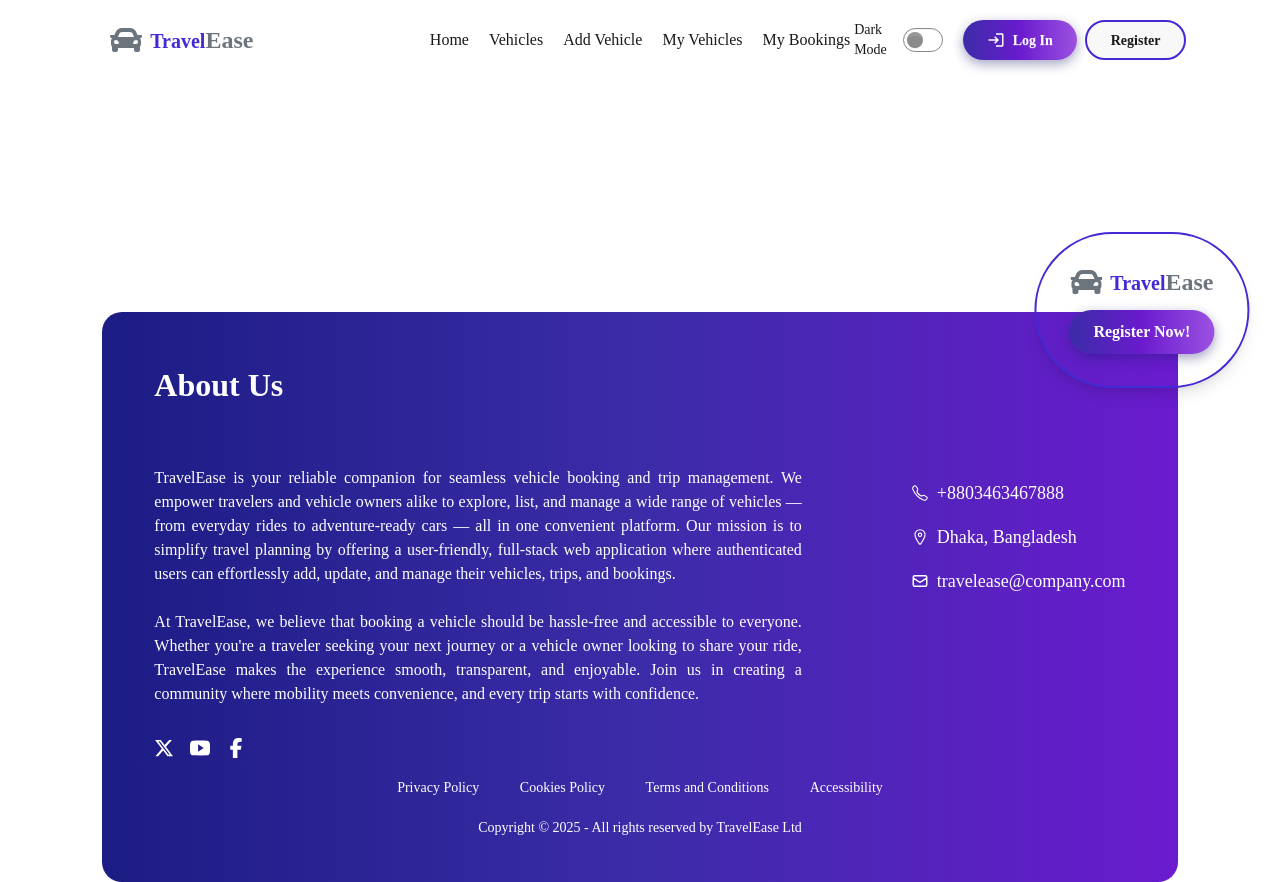
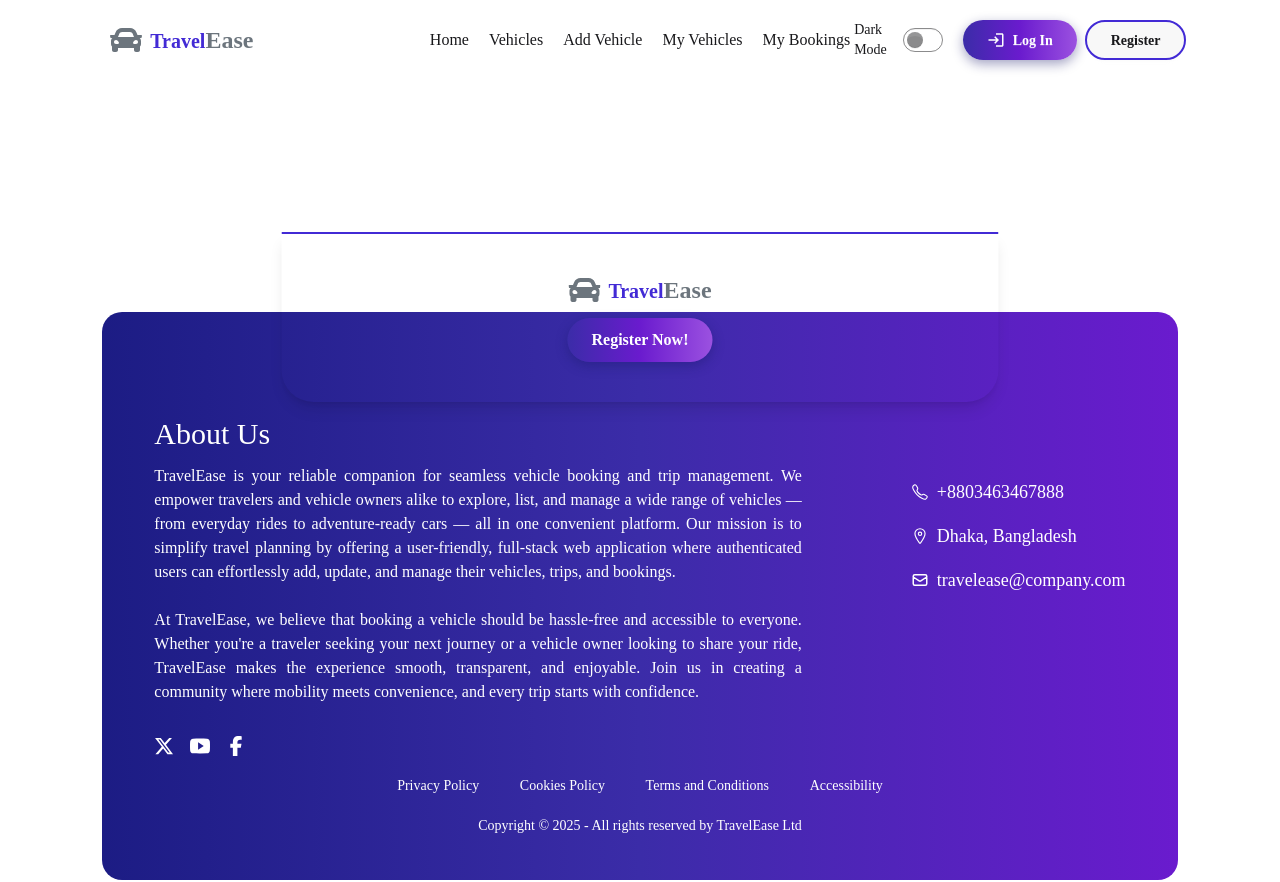
Before and after one commit to SadiaAhmedBushra/b12-a10-TravelEase-client, a React (Vite) app: page /auth in a window 1280 px wide. Built offline with nearby package versions, Linux system fonts and the light colour scheme; no server answers; a web font is replaced by a local one.

Commit message:
commit 10: footer design updates

```diff
--- a/src/components/Footer.jsx
+++ b/src/components/Footer.jsx
@@ -13,7 +13,7 @@ const Footer = () => {
   return (
     <footer className="relative w-11/12 mx-auto mt-60 bg-gradient text-white pt-40 pb-10">
       <div
-        className="flex flex-col items-center gap-3 absolute -right-2/12 w-1/5 bg-opacity-10 rounded-full py-8 shadow-lg border-2 border-primary"
+        className="flex flex-col items-center gap-3 border-2 border-t-primary border-b-0 border-l-0 border-r-0 absolute left-1/2 w-2/3 max-w-4xl  bg-opacity-10 rounded-b-4xl py-10 shadow-lg"
         style={{ top: "-5rem", transform: "translateX(-50%)" }}
       >
         <div className="flex flex-row justify-between items-center gap-2">
@@ -23,6 +23,7 @@ const Footer = () => {
             <span className="font-bold text-[#6C757D] text-2xl">Ease</span>
           </NavLink>
         </div>
+
         <Link to="/auth/register" className="btn-gradient font-bold">
           Register Now!
         </Link>
@@ -31,7 +32,7 @@ const Footer = () => {
       <div className="w-11/12 mx-auto flex flex-col justify-between items-center gap-5">
         <div className="flex flex-col lg:flex-row justify-between items-center gap-6">
           <div className="lg:w-2/3 flex flex-col items-center lg:items-start gap-3">
-            <h1 className="text-3xl">About Us</h1>
+            <h2 className="text-3xl mt-25 md:mt-25">About Us</h2>
             <p className="text-justify">
               TravelEase is your reliable companion for seamless vehicle booking
               and trip management. We empower travelers and vehicle owners alike
@@ -75,7 +76,7 @@ const Footer = () => {
           </nav>
         </div>
 
-        <div className="flex justify-between items-center gap-3 w-1/2 mx-auto text-sm">
+        <div className="flex justify-between items-center gap-3 w-1/2 text-sm">
           <p className="link link-hover">Privacy Policy</p>
           <p className="link link-hover">Cookies Policy</p>
           <p className="link link-hover">Terms and Conditions</p>
```
